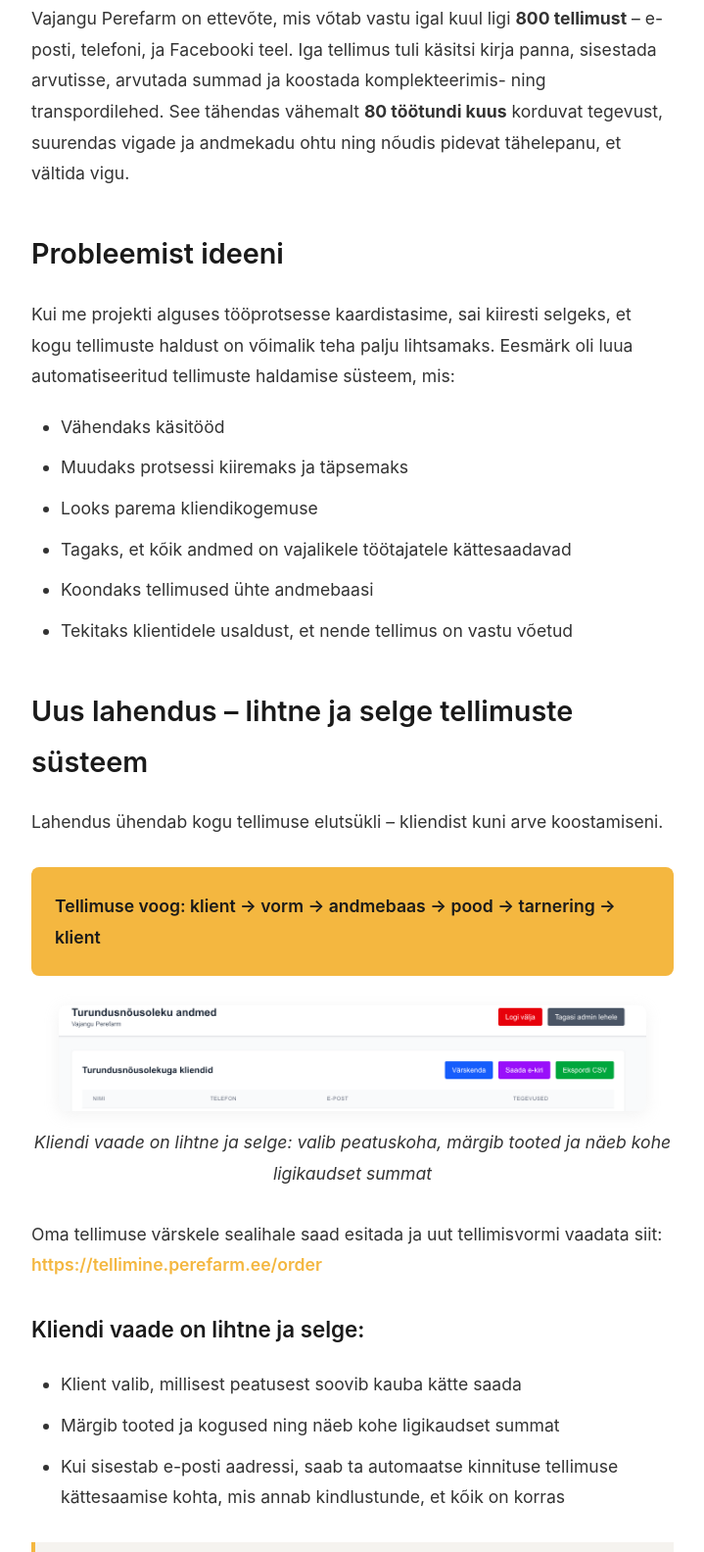
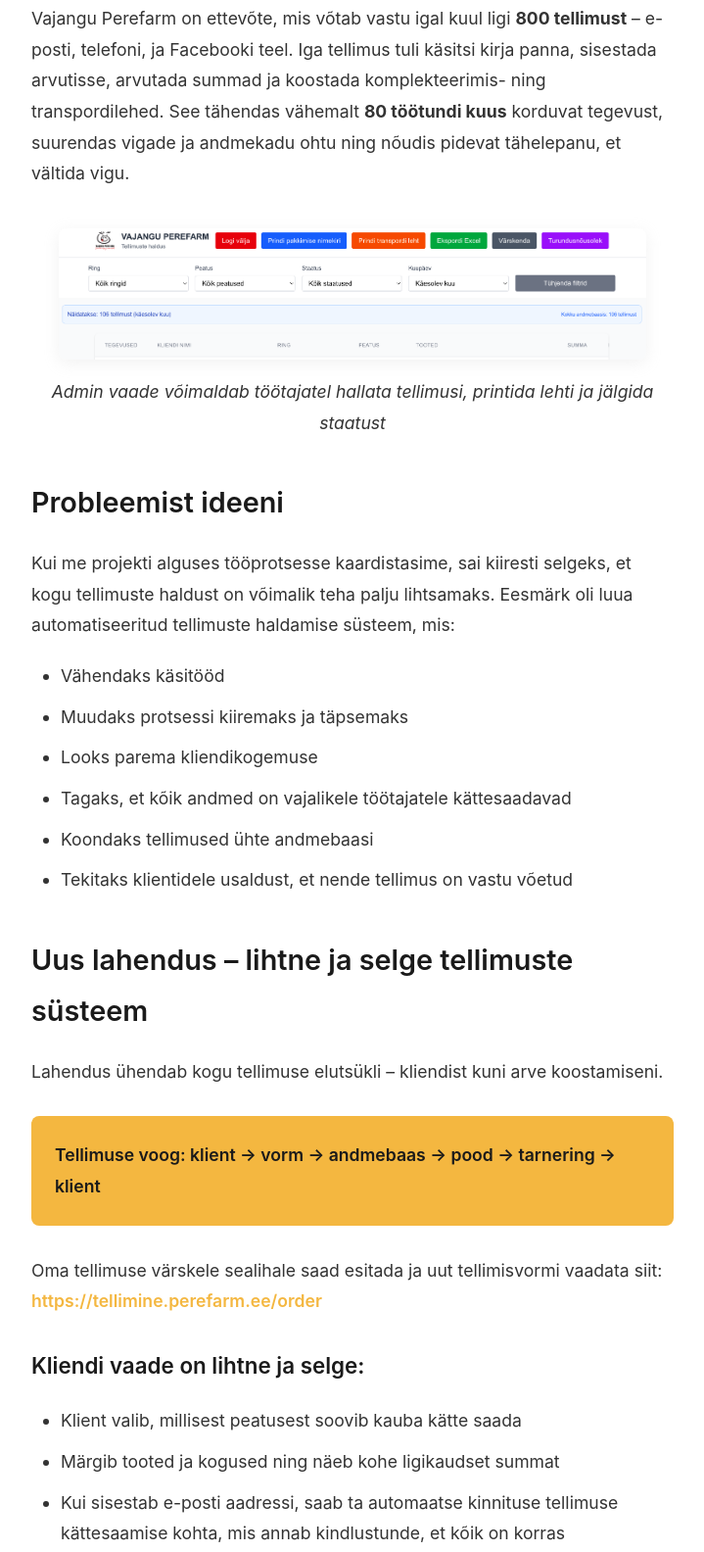
Before and after one commit to kirkelaht/index.html, a plain HTML site: page vajangu-perefarm-tellimuste-susteem.html in a window 1280 px wide. Shown: the part 634-2218 px from the top of the page at 98% size, without its empty margins (280-999 px from the left). Drawn offline with Linux system fonts and the light colour scheme.

Commit message:
Reorganize images: admin image as cover photo, marketing consent image in GDPR section

```diff
--- a/vajangu-perefarm-tellimuste-susteem.html
+++ b/vajangu-perefarm-tellimuste-susteem.html
@@ -402,6 +402,11 @@
     <article class="article-content">
       <p>Vajangu Perefarm on ettevõte, mis võtab vastu igal kuul ligi <strong>800 tellimust</strong> – e-posti, telefoni, ja Facebooki teel. Iga tellimus tuli käsitsi kirja panna, sisestada arvutisse, arvutada summad ja koostada komplekteerimis- ning transpordilehed. See tähendas vähemalt <strong>80 töötundi kuus</strong> korduvat tegevust, suurendas vigade ja andmekadu ohtu ning nõudis pidevat tähelepanu, et vältida vigu.</p>
 
+      <div class="article-image" style="margin: 40px 0;">
+        <img src="image/vp_admin.png" alt="Vajangu Perefarm tellimuste süsteem - admin vaade">
+        <p class="image-caption">Admin vaade võimaldab töötajatel hallata tellimusi, printida lehti ja jälgida staatust</p>
+      </div>
+
       <h2>Probleemist ideeni</h2>
 
       <p>Kui me projekti alguses tööprotsesse kaardistasime, sai kiiresti selgeks, et kogu tellimuste haldust on võimalik teha palju lihtsamaks. Eesmärk oli luua automatiseeritud tellimuste haldamise süsteem, mis:</p>
@@ -421,11 +426,6 @@
 
       <div class="highlight-box">
         Tellimuse voog: klient → vorm → andmebaas → pood → tarnering → klient
-      </div>
-
-      <div class="article-image">
-        <img src="image/vp_turundusnousolek.png" alt="Vajangu Perefarm tellimuste süsteem - kliendi vaade">
-        <p class="image-caption">Kliendi vaade on lihtne ja selge: valib peatuskoha, märgib tooted ja näeb kohe ligikaudset summat</p>
       </div>
 
       <p>Oma tellimuse värskele sealihale saad esitada ja uut tellimisvormi vaadata siit: <a href="https://tellimine.perefarm.ee/order" target="_blank" rel="noopener">https://tellimine.perefarm.ee/order</a></p>
@@ -455,8 +455,8 @@
       </ul>
 
       <div class="article-image">
-        <img src="image/vp_admin.png" alt="Vajangu Perefarm tellimuste süsteem - admin vaade">
-        <p class="image-caption">Admin vaade võimaldab töötajatel hallata tellimusi, printida lehti ja jälgida staatust</p>
+        <img src="image/vp_turundusnousolek.png" alt="Vajangu Perefarm tellimuste süsteem - turundusnõusoleku haldus">
+        <p class="image-caption">GDPR-iga vastav turundusnõusoleku haldussüsteem võimaldab töötajatel hallata klientide nõusolekuid uudiskirjade saatmiseks</p>
       </div>
 
       <p>Rakendus on loodud <strong>Cursor, GitHub, Supabase ja Vercel</strong> platvormidel ning on üles ehitatud nii, et seda saab tulevikus kasutada ka teistes valdkondades või ettevõtetes.</p>
```
